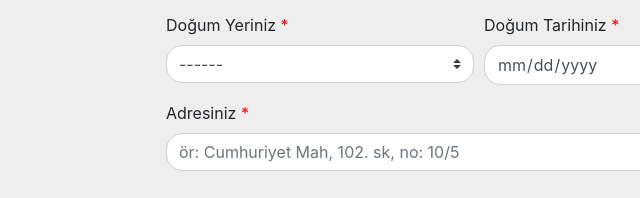
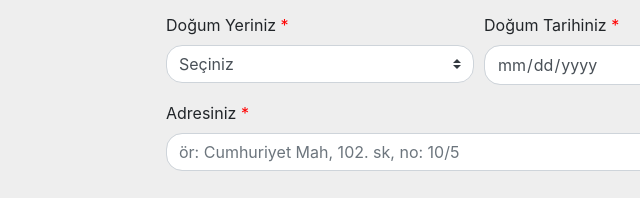
Before and after one commit to ozkanbolukbas/xtttqqqhhyyy, a plain HTML site: page pages/isbasvuru.html in a window 1280 px wide. Shown: the part 341-539 px from the top of the page, 161-801 px from the left. Drawn offline with Linux system fonts and the light colour scheme.

Commit message:
Typo correction

```diff
--- a/pages/isbasvuru.html
+++ b/pages/isbasvuru.html
@@ -56,7 +56,7 @@
 					<div class="form-group col-md-6">
 						<label for="inputState">Doğum Yeriniz<span style="color:red"> *</span></label>
 						<select id="inputState" name="birth_place"class="custom-select" required>
-							<option value="" >------</option>
+							<option value="">Seçiniz</option>
 							<option value="1">Adana</option>
 							<option value="2">Adıyaman</option>
 							<option value="3">Afyonkarahisar</option>
```
